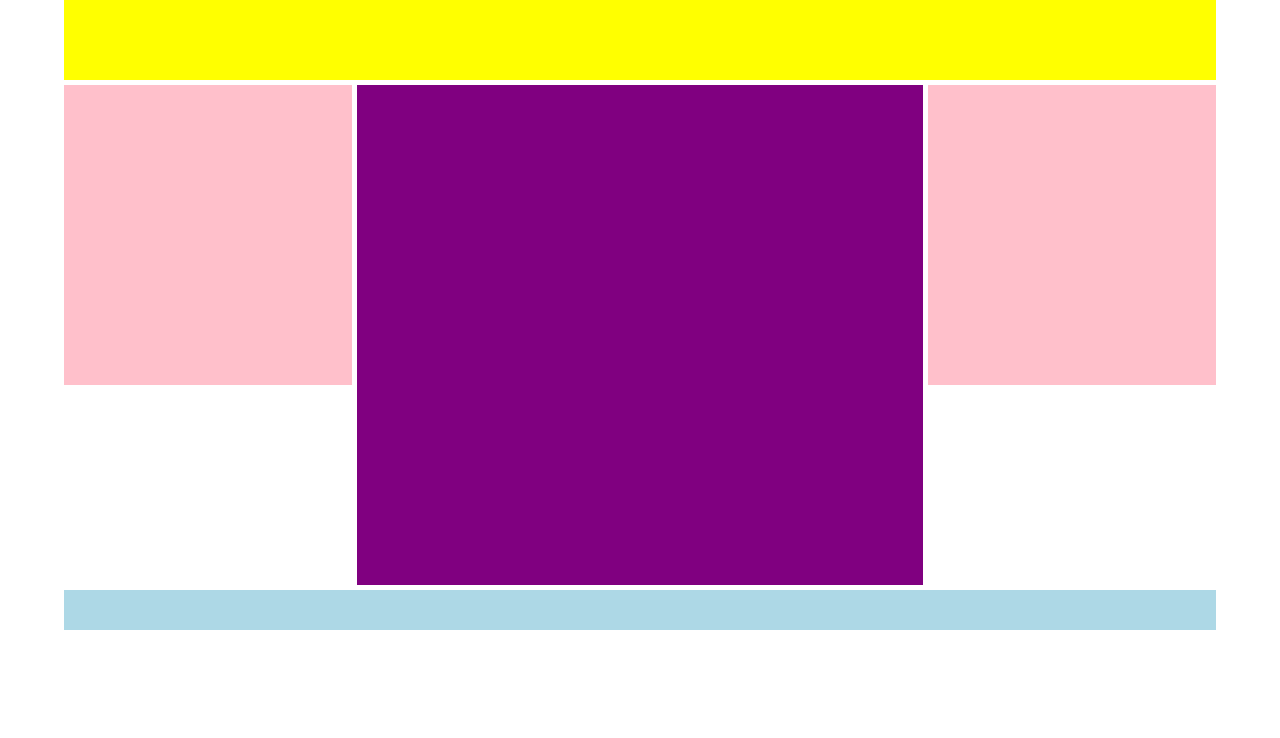
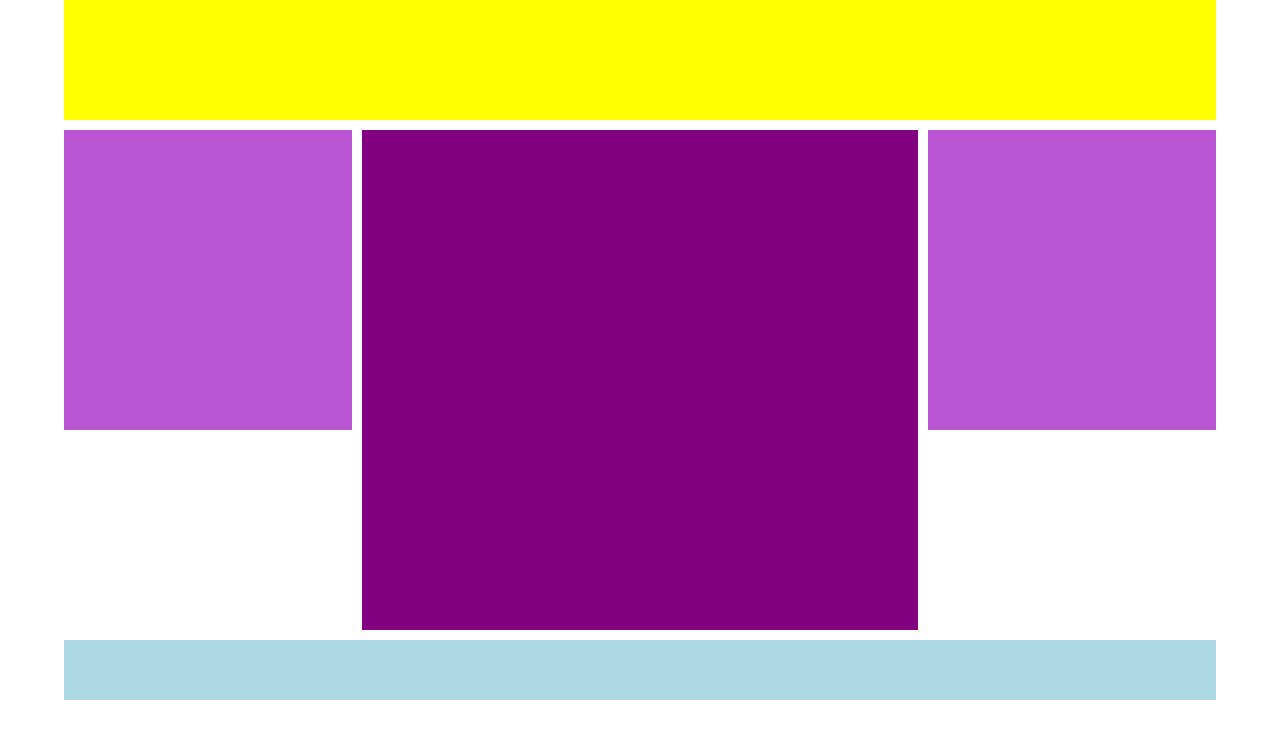
Before and after one commit to salasimo/htmlcss-struttura-wp, a plain HTML site: page index.html in a window 1280 px wide. Drawn offline with Linux system fonts and the light colour scheme.

Commit message:
Seconda revisione
-utilizzata classe content e padding per creare lo spazio tra i blocchi
-varie correzioni e cambiamento di nomi

```diff
--- a/css/style.css
+++ b/css/style.css
@@ -10,61 +10,44 @@
     clear: both;
 }
 
-.page-container{
+.container{
     margin: 0 auto;
     width: 90vw;
     max-width: 1600px;
-    position: relative;
 }
 
 header{
-    height: 80px;
-    /* width:100%;  non necessario */
+    height: 120px;
     background-color: yellow;
-    margin-bottom: 5px;
+    margin-bottom: 10px;
+}
+
+.row{
+    height: 500px;
+    background-color: #fff;
+}
+
+aside{
+    background-color: mediumorchid;
+    width: 25%;
+    height: 300px;
+    float: left;
+}
+
+main{
+    float: left;
+    height: 100%;
+    width: 50%;
+    padding: 0 10px;
+}
+
+main .content{
+    background-color: purple;
+    height: 100%;
 }
 
 footer{
-    height: 40px;
-    width:100%;
+    height: 60px;
     background-color: lightblue;
-    margin-top: 5px;
+    margin-top: 10px;
 }
-
-/*VERSIONE PAGINA SINGOLA
-
-.central-block{
-    width:100%;
-    height: calc(100% - 130px);
-}
-
-*/
-
-.central-block{ //VERSIONE CON ALTEZZA MAIN FISSA
-    width:100%;
-    height: 500px;
-}
-
-aside{
-    background-color: pink;
-    width: 25%;
-    height: 300px;
-
-}
-
-aside.left{
-    float:left;
-    margin-right: 5px;
-}
-aside.right{
-    float:right;
-    margin-left: 5px;
-}
-
-main{
-    background-color: purple;
-    float:right;
-    height: 100%;
-    width: calc(50% - 10px);
-
-}
--- a/index.html
+++ b/index.html
@@ -6,40 +6,28 @@
         <title>Struttura</title>
     </head>
     <body>
-        <div class="page-container">
+        <div class="container">
             <header>
-
             </header>
 
-            <div class="central-block clearfix">
-
-                <aside class="left clearfix">
+            <div class="row clearfix">
+                <aside>
                     <div class="content">
-
                     </div>
-
                 </aside>
-                <aside class="right clearfix">
-                    <div class="content">
-
-                    </div>
-
-                </aside>
-
                 <main class="clearfix">
                     <div class="content">
-
                     </div>
-
                 </main>
-
+                <aside>
+                    <div class="content">
+                    </div>
+                </aside>
             </div>
 
             <footer>
-
             </footer>
 
         </div>
-
     </body>
 </html>
```
